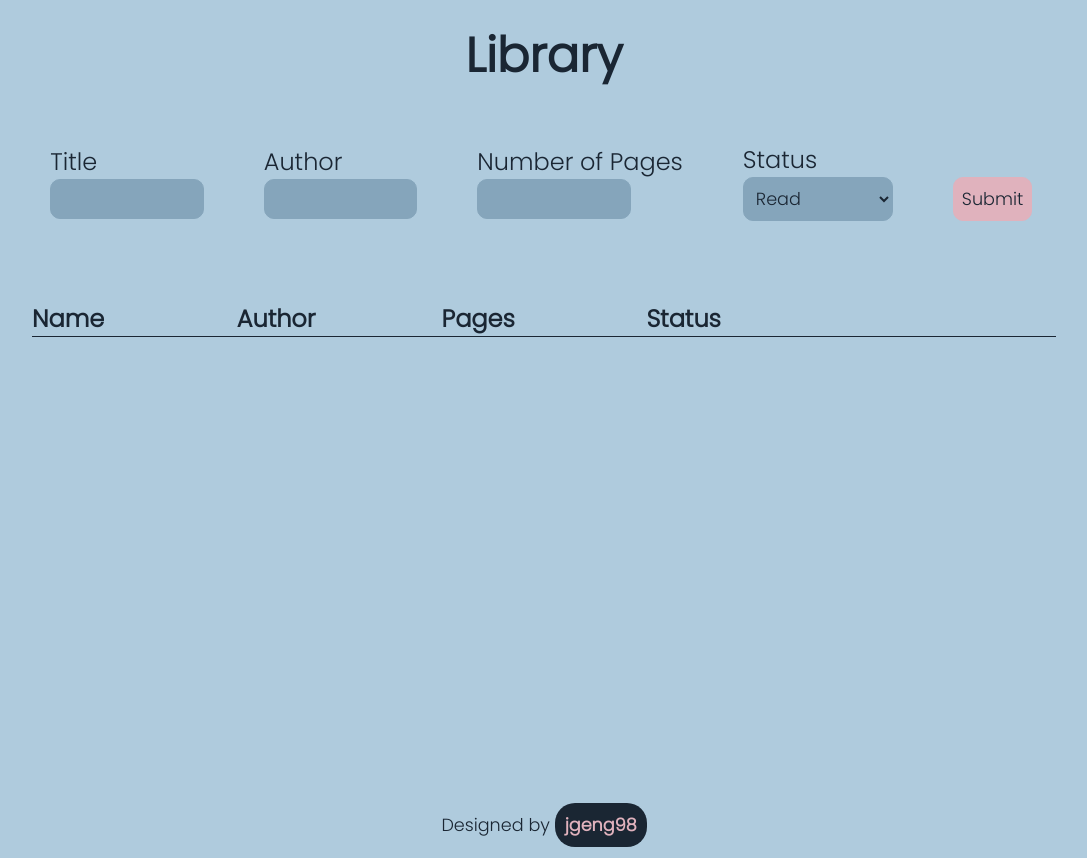
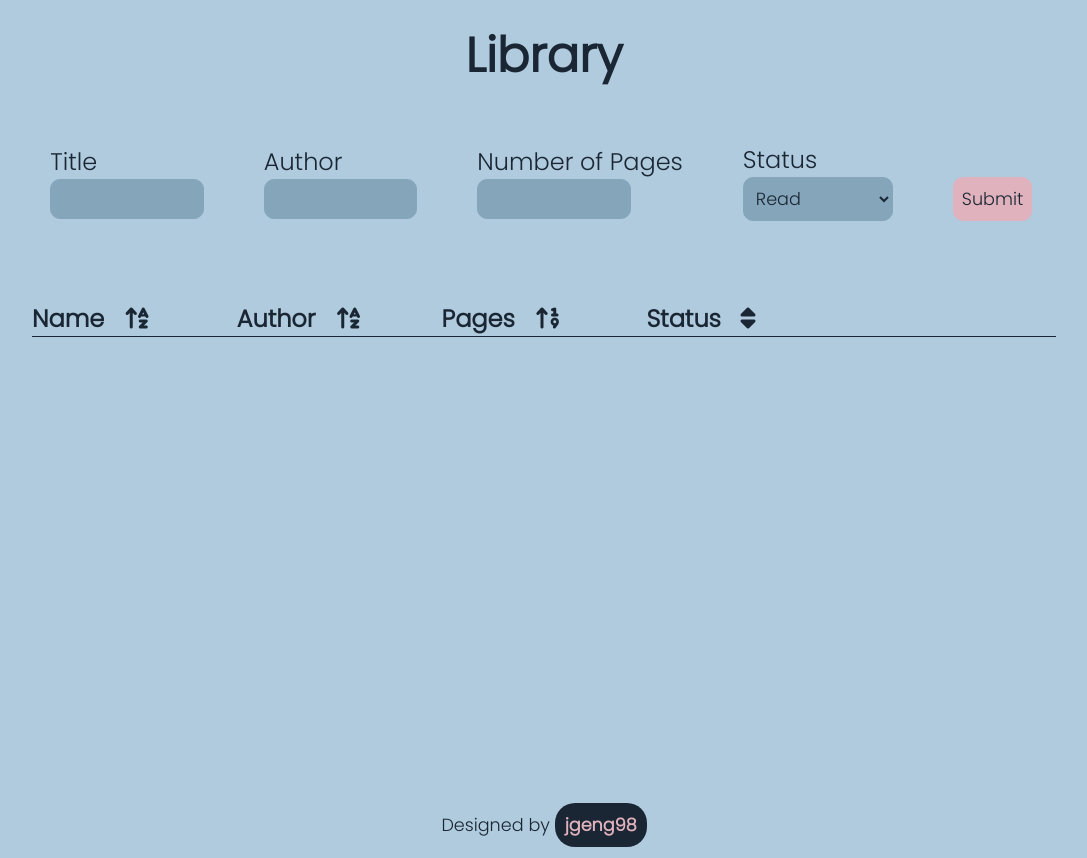
Before and after one commit to jgeng98/library, a website: page index.html in a window 1280 px wide. Shown: the whole page, without its empty margins (96-1183 px from the left). Drawn offline with Linux system fonts and the light colour scheme.

Commit message:
add icons and styling for sort functionality

```diff
--- a/index.html
+++ b/index.html
@@ -11,6 +11,10 @@
     />
     <link rel="stylesheet" href="style.css" />
     <script src="script.js" defer></script>
+    <script
+      src="https://kit.fontawesome.com/bf9be93654.js"
+      crossorigin="anonymous"
+    ></script>
   </head>
 
   <body>
@@ -74,10 +78,10 @@
       <table id="bookcase">
         <thead id="bookcase-header">
           <tr>
-            <th>Name</th>
-            <th>Author</th>
-            <th>Pages</th>
-            <th>Status</th>
+            <th>Name &nbsp; <i class="fas fa-sort-alpha-up"></i></th>
+            <th>Author &nbsp; <i class="fas fa-sort-alpha-up"></i></th>
+            <th>Pages &nbsp; <i class="fas fa-sort-numeric-up"></i></th>
+            <th>Status &nbsp; <i class="fas fa-sort"></i></th>
             <th></th>
           </tr>
         </thead>
--- a/style.css
+++ b/style.css
@@ -98,6 +98,14 @@ main {
   border-bottom: 1px solid #1a2633;
 }
 
+#bookcase-header th i {
+  cursor: pointer;
+}
+
+#bookcase-header th i:hover {
+  transform: scale(1.2);
+}
+
 #books td {
   text-align: left;
   word-wrap: break-word;
```
